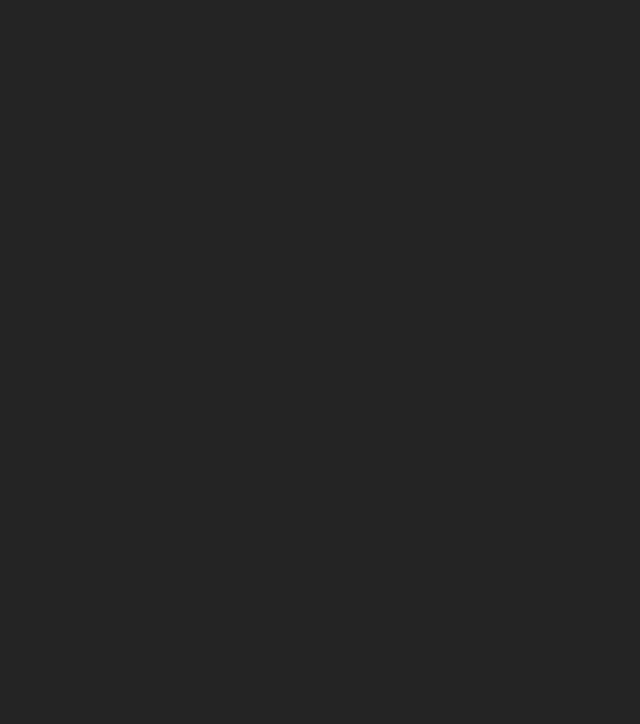
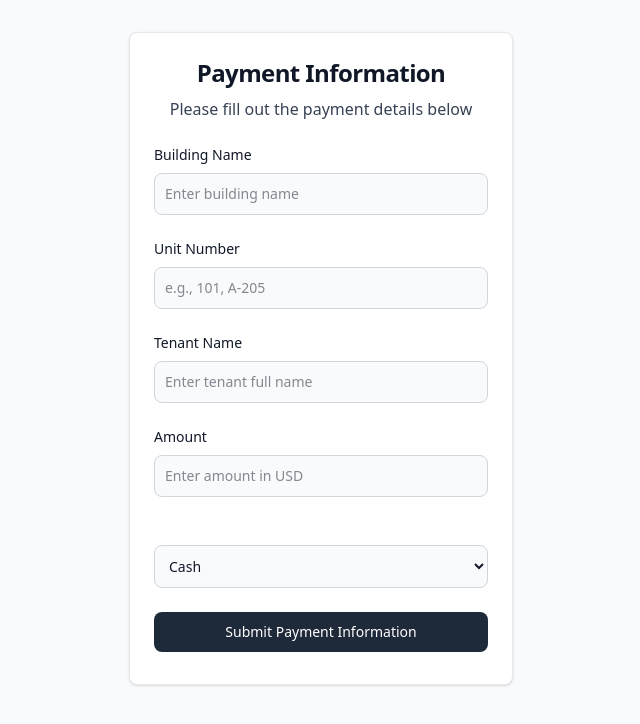
Before and after one commit to vidhi-thakur/renters-frontend, a React (Vite) app: page / in a window 1280 px wide. Before the commit this address had no page. Shown: the top 724 px of the page, without its empty margins (287-927 px from the left). Built offline with nearby package versions, Linux system fonts and the light colour scheme.

Commit message:
testing vercel deployment

```diff
--- a/src/App.jsx
+++ b/src/App.jsx
@@ -11,7 +11,7 @@ function App() {
   return (
     <BrowserRouter>
       <Routes>
-        <Route path="/pay" element={<PaymentForm />} />
+        <Route path="/" element={<PaymentForm />} />
         {/* <Route path="/success/:id" element={<SuccessPage />} />
         <Route path="/login" element={<Login setAuth={setAuthenticated} />} />
         <Route
```
